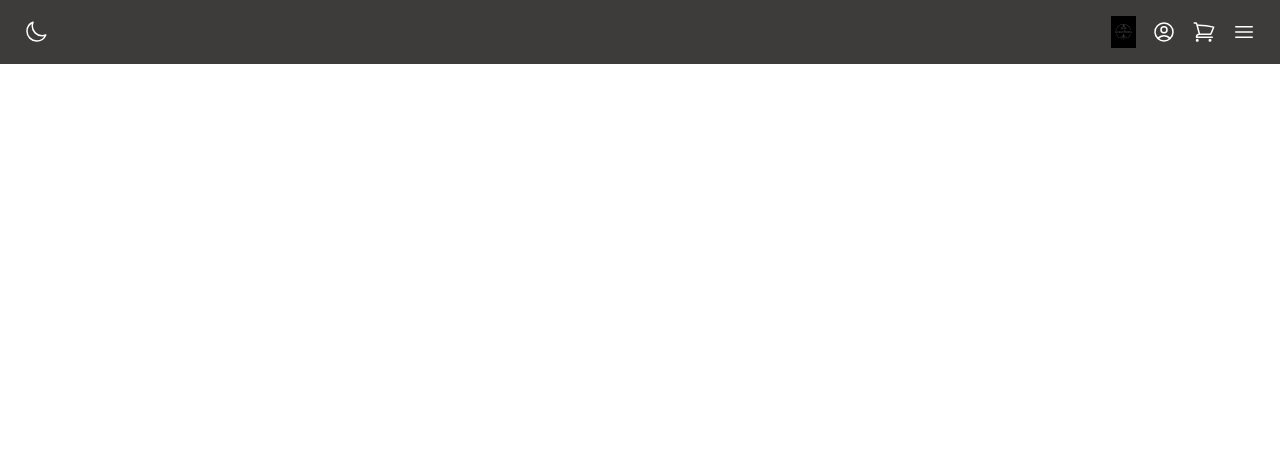
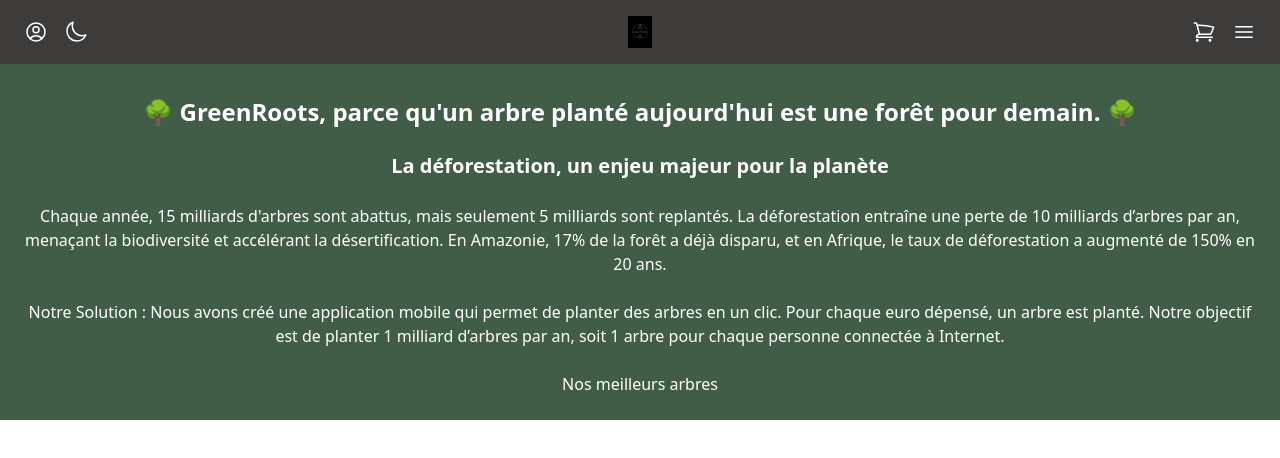
Before and after one commit to NathanBegue/GreenRoots-front, a React (Vite) app: page / in a window 1280 px wide. Shown: the top 458 px of the page. Built offline with nearby package versions, Linux system fonts and the light colour scheme.

Commit message:
Header fini +début corp landing page

```diff
--- a/src/App.tsx
+++ b/src/App.tsx
@@ -1,10 +1,8 @@
-import Header from "./component/Header/Header"
+import Index from "./component/pages/Index";
 
 function App() {
   return (
-    <div className="w-full max-w-screen overflow-hidden">
-      <Header />
-    </div>
+    <Index />
   )
 }
 
--- a/src/component/Header/Header.tsx
+++ b/src/component/layout/Header.tsx
@@ -1,16 +1,17 @@
 export default function Header() {
     return (
-        <header className="bg-dark-secondary w-full h-16 px-6 flex items-center justify-between overflow-hidden">
-            {/* Icône de mode */}
-            <div>
+        <header className="bg-dark-secondary w-full h-16 px-6 flex items-center justify-between overflow-hidden fixed">
+            {/* Icône de gauche */}
+            <div className="flex items-center gap-4 flex-nowrap">
+                <img className="w-6 h-6 invert" src="/images/icons/user.svg" alt="Profil" />
                 <img className="w-6 h-6 invert" src="/images/icons/moon.svg" alt="Mode sombre" />
             </div>
 
+            {/* Logo */}
+            <div><img className="h-8" src="/images/icons/logo-.svg" alt="Logo" /></div>
 
             {/* Icônes de droite */}
             <div className="flex items-center gap-4 flex-nowrap">
-                <img className="h-8" src="/images/icons/logo-.svg" alt="Logo" />
-                <img className="w-6 h-6 invert" src="/images/icons/user.svg" alt="Profil" />
                 <img className="w-6 h-6 invert" src="/images/icons/shop-card.svg" alt="Panier" />
                 <img className="w-6 h-6 invert" src="/images/icons/burger-menu.svg" alt="Menu" />
             </div>
--- /dev/null
+++ b/src/component/pages/Index.tsx
@@ -0,0 +1,32 @@
+import Header from "../layout/Header";
+
+export default function Index() {
+    return (
+        <div className="w-full max-w-screen overflow-hidden">
+            <Header />
+            <main className="bg-dark-primary text-white p-6 flex flex-col gap-6 text-center pt-24">
+                <section className="flex flex-col gap-6">
+                    <h1 className="text-2xl font-bold">
+                        🌳 GreenRoots, parce qu'un arbre planté aujourd'hui est une forêt pour demain. 🌳
+                    </h1>
+                    <div className="flex flex-col gap-6">
+                        <h2 className="text-xl font-bold">
+                            La déforestation, un enjeu majeur pour la planète
+                        </h2>
+                        <p>
+                            Chaque année, 15 milliards d'arbres sont abattus, mais seulement 5 milliards sont replantés. La déforestation entraîne une perte de 10 milliards d’arbres par an, menaçant la biodiversité et accélérant la désertification. En Amazonie, 17% de la forêt a déjà disparu, et en Afrique, le taux de déforestation a augmenté de 150% en 20 ans.
+                        </p>
+                        <p>
+                            Notre Solution : Nous avons créé une application mobile qui permet de planter des arbres en un clic. Pour chaque euro dépensé, un arbre est planté. Notre objectif est de planter 1 milliard d’arbres par an, soit 1 arbre pour chaque personne connectée à Internet.
+                        </p>
+                    </div>
+                </section>
+                <section>
+                    <h2>
+                        Nos meilleurs arbres
+                    </h2>
+                </section>
+            </main>
+        </div>
+    )
+}
```
